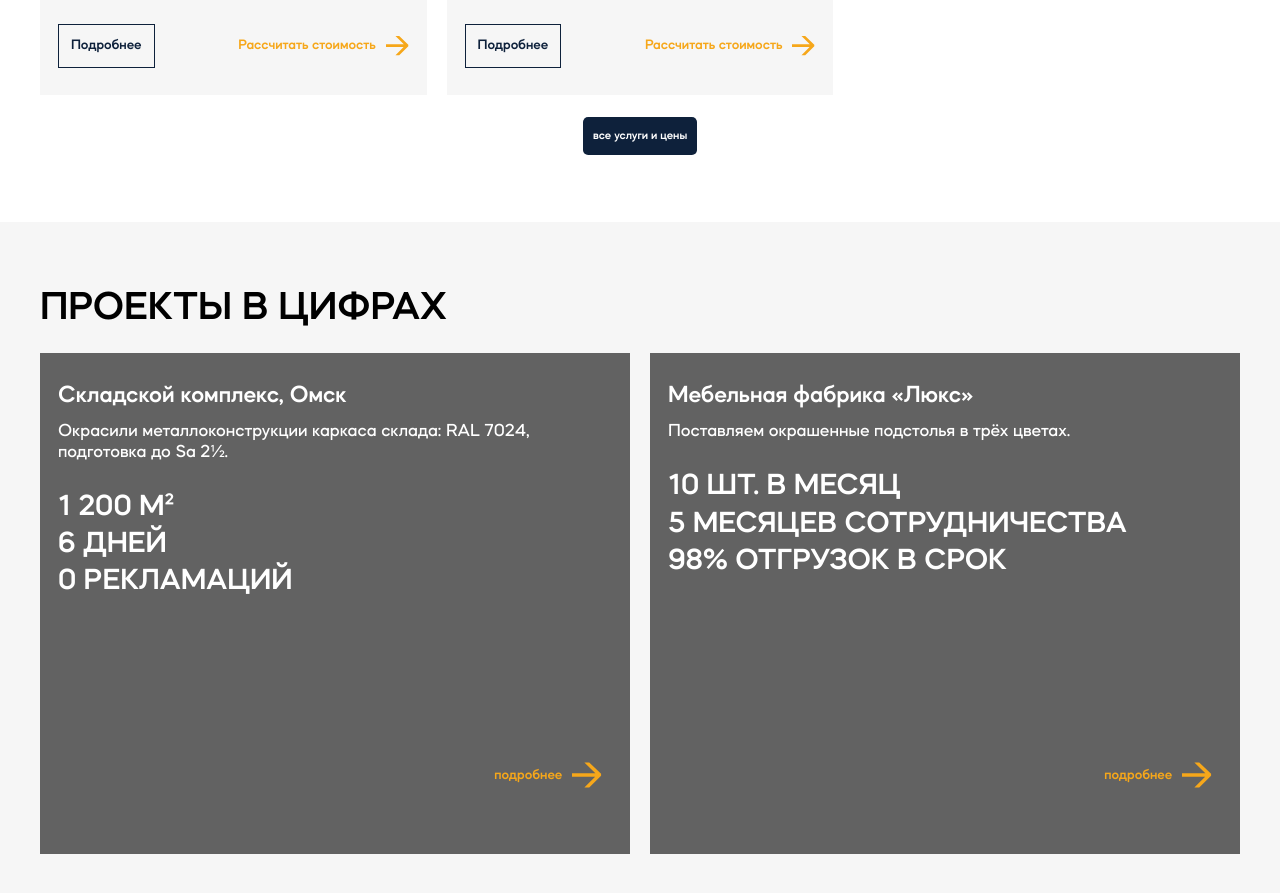
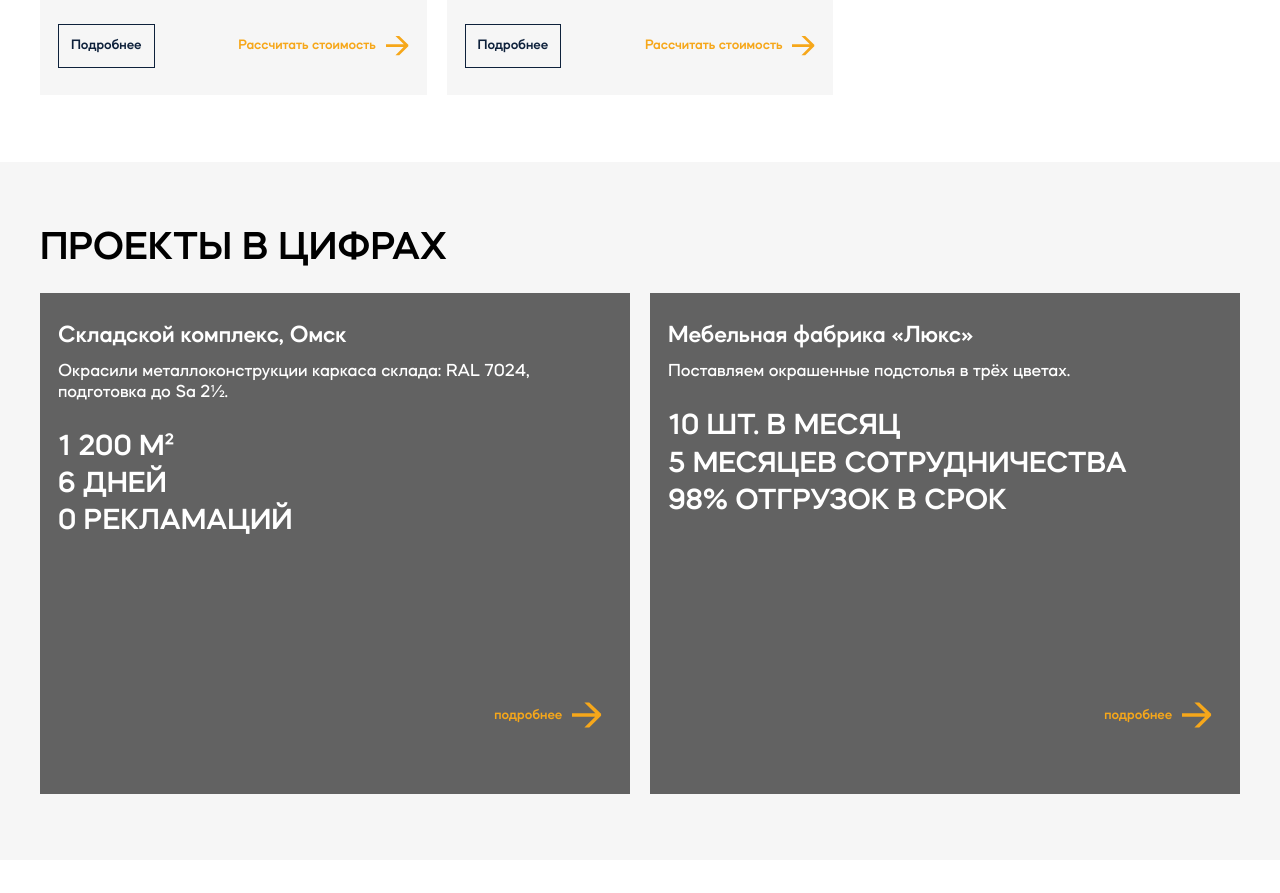
Before and after one commit to jestyrn-del/painting, a React (Vite) app: page / in a window 1280 px wide. Shown: the part 3699-4592 px from the top of the page. Built offline with nearby package versions, Linux system fonts and the light colour scheme.

Commit message:
Remove button 'all prices'

```diff
--- a/src/pages/Home.css
+++ b/src/pages/Home.css
@@ -1010,20 +1010,8 @@
     background: transparent;
 }
 
-.services-catalog-all.button {
-    align-self: center;
-    min-height: 4.72vh;
-    padding: 1.4vh 0.78vw;
-    border-radius: 0.4vw;
-    color: var(--white);
-    background: var(--navy);
-    font-size: var(--text-xs);
-    text-transform: lowercase;
-}
-
 .services-catalog-tabs button:focus-visible,
-.services-catalog-card a:focus-visible,
-.services-catalog-all:focus-visible {
+.services-catalog-card a:focus-visible {
     outline: 0.16vw solid var(--orange);
     outline-offset: 0.55vh;
 }
--- a/src/pages/Home.tsx
+++ b/src/pages/Home.tsx
@@ -962,10 +962,6 @@ function ServicesCatalog() {
             </article>
           ))}
         </div>
-
-        <a href="#contacts" className="services-catalog-all button">
-          все услуги и цены
-        </a>
       </div>
     </section>
   );
```
